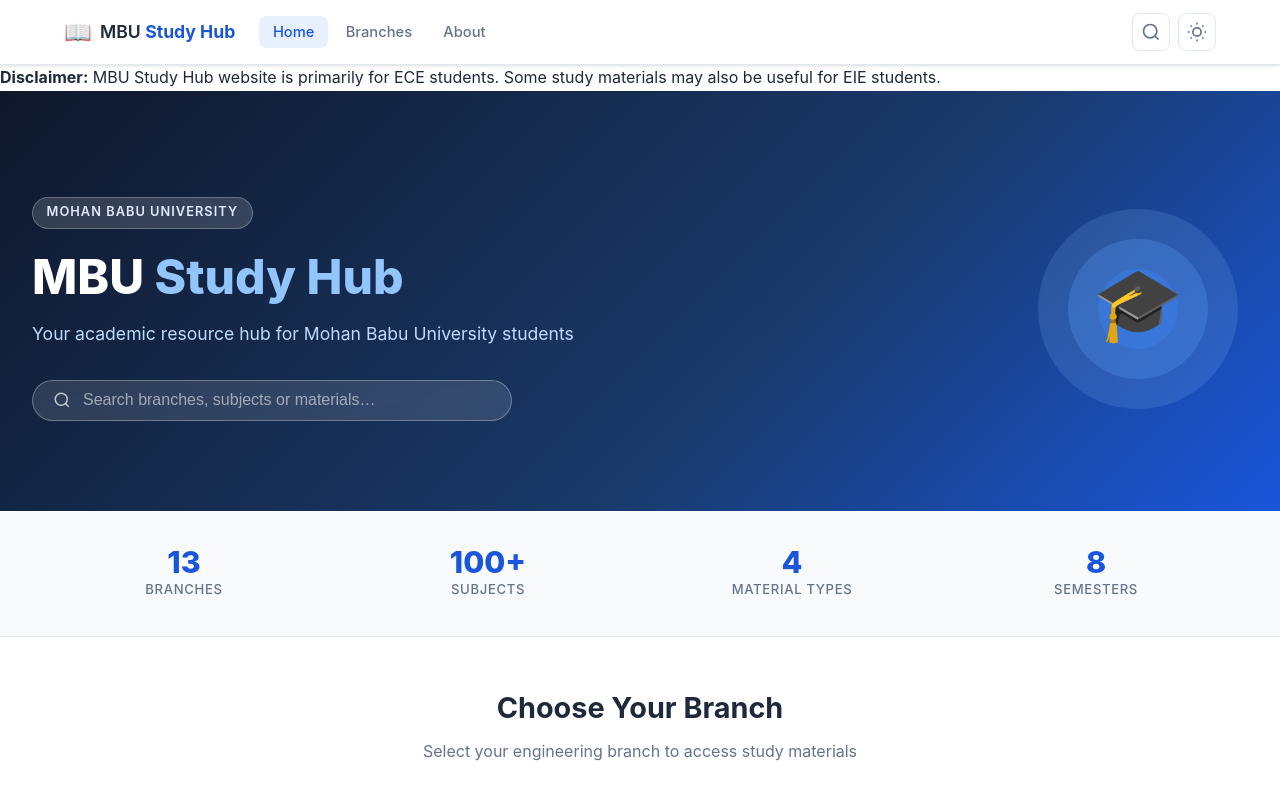
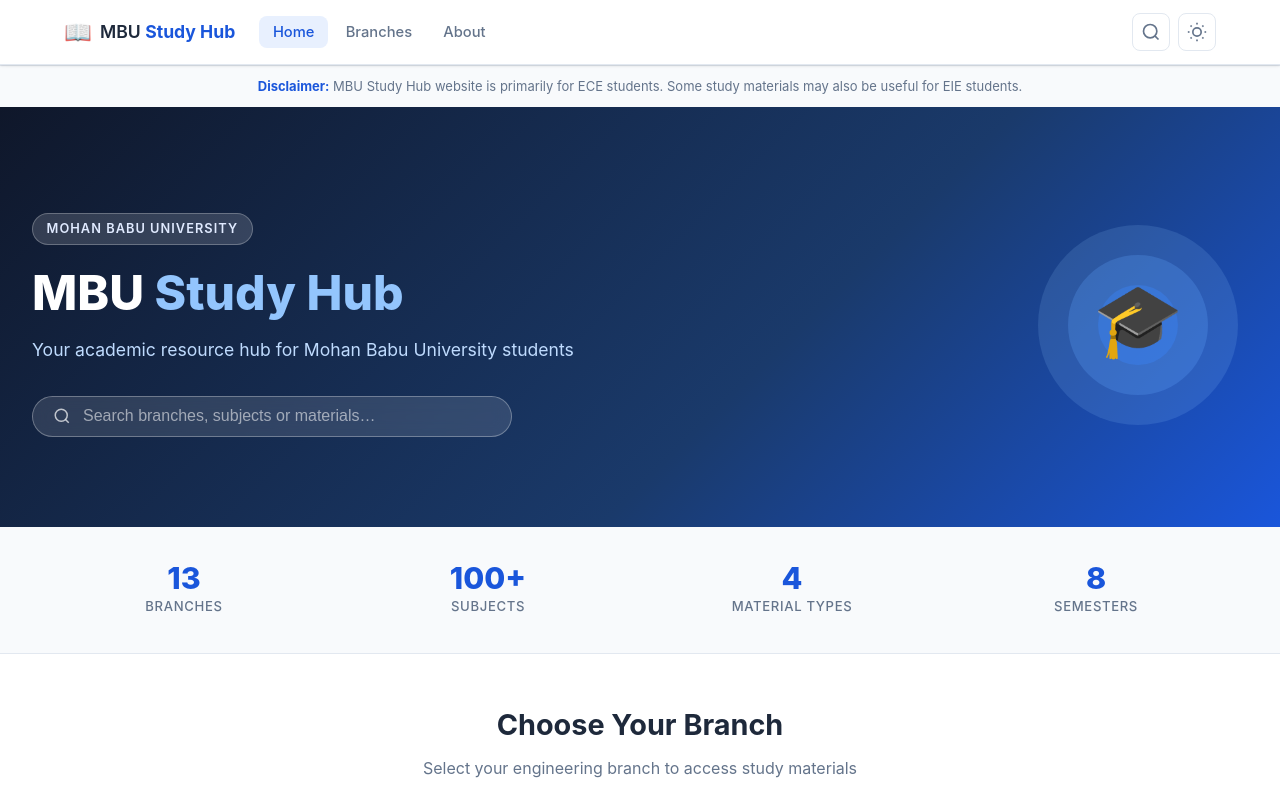
Before and after one commit to mbu-study-hub/mbu-study-Hub, a plain HTML site: page index.html in a window 1280 px wide. Shown: the top 800 px of the page. Drawn offline with nearby package versions, Linux system fonts and the light colour scheme.

Commit message:
Update style.css

```diff
--- a/style.css
+++ b/style.css
@@ -965,3 +965,24 @@ img { max-width: 100%; display: block; }
   .year-grid { grid-template-columns: 1fr; }
   .materials-grid { grid-template-columns: 1fr; }
 }
+/* ---------------------------------------------------------------
+   19. DISCLAIMER
+--------------------------------------------------------------- */
+.disclaimer {
+  background: var(--bg-alt);
+  color: var(--text-muted);
+  text-align: center;
+  padding: 10px 15px;
+  font-size: 13px;
+  border-top: 1px solid var(--border);
+}
+
+.disclaimer p {
+  margin: 0;
+  line-height: 1.6;
+}
+
+.disclaimer strong {
+  color: var(--primary);
+  font-weight: 700;
+}
```
